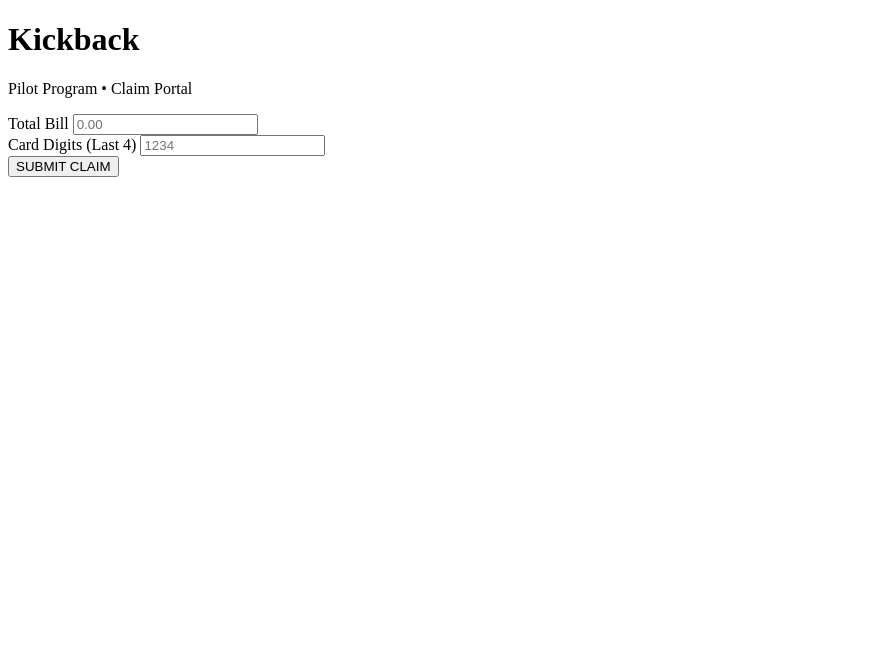
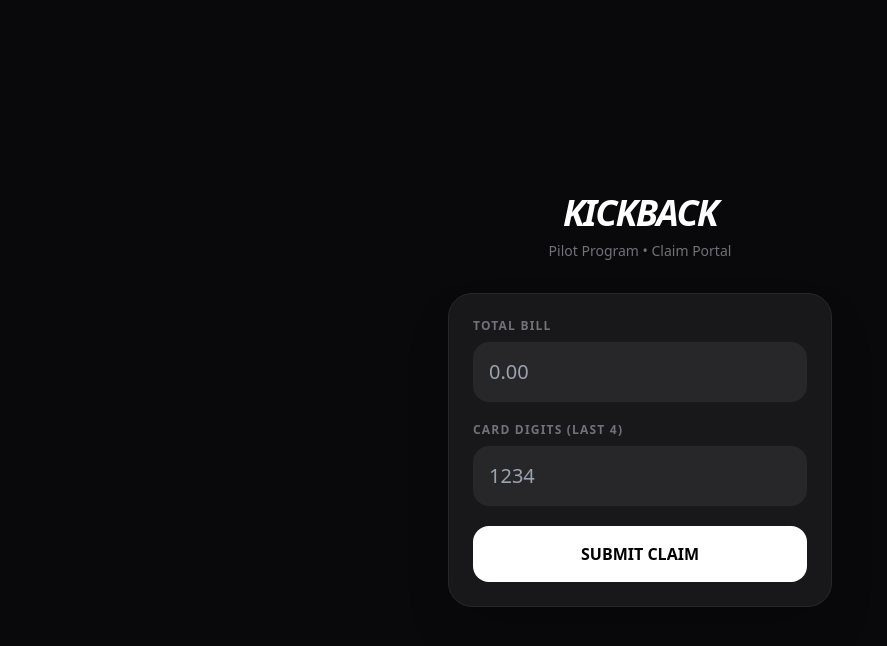
Before and after one commit to DanielHart1196/kickback, a SvelteKit app: page / in a window 1280 px wide. Shown: the top 646 px of the page, without its empty margins (0-887 px from the left). Built offline with nearby package versions, Linux system fonts and the light colour scheme.

Commit message:
added styling

```diff
--- a/package.json
+++ b/package.json
@@ -15,8 +15,10 @@
 		"@sveltejs/adapter-auto": "^7.0.0",
 		"@sveltejs/kit": "^2.49.1",
 		"@sveltejs/vite-plugin-svelte": "^6.2.1",
+		"autoprefixer": "^10.4.20",
 		"svelte": "^5.45.6",
 		"svelte-check": "^4.3.4",
+		"tailwindcss": "^3.4.9",
 		"typescript": "^5.9.3",
 		"vite": "^7.2.6"
 	},
--- /dev/null
+++ b/postcss.config.js
@@ -0,0 +1,6 @@
+export default {
+  plugins: {
+    tailwindcss: {},
+    autoprefixer: {}
+  }
+};
--- a/src/app.css
+++ b/src/app.css
@@ -0,0 +1,3 @@
+@import "tailwindcss/base";
+@import "tailwindcss/components";
+@import "tailwindcss/utilities";
--- a/src/routes/+layout.svelte
+++ b/src/routes/+layout.svelte
@@ -1,11 +1,10 @@
-<script lang="ts">
-	import favicon from '$lib/assets/favicon.svg';
+<script>import "../app.css";
+import favicon from '$lib/assets/favicon.svg';
 
-	let { children } = $props();
-</script>
+let { children } = $props();</script>
 
 <svelte:head>
-	<link rel="icon" href={favicon} />
+	<link rel="icon" href="{favicon}" />
 </svelte:head>
 
 {@render children()}
--- /dev/null
+++ b/tailwind.config.ts
@@ -0,0 +1,11 @@
+import type { Config } from "tailwindcss";
+
+export default {
+  content: ["./src/**/*.{html,js,svelte,ts}"],
+
+  theme: {
+    extend: {}
+  },
+
+  plugins: []
+} as Config;
```
Also changed, not shown: 1 other file (tests, documents, lock files or other folders).
